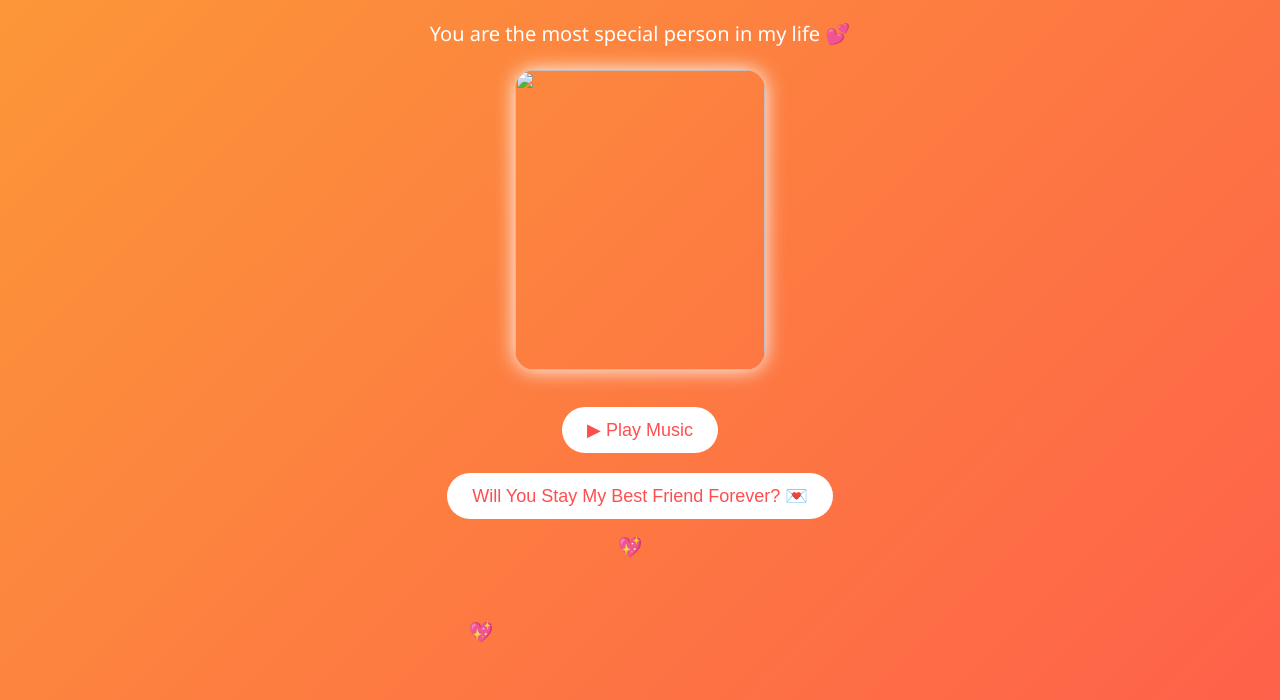
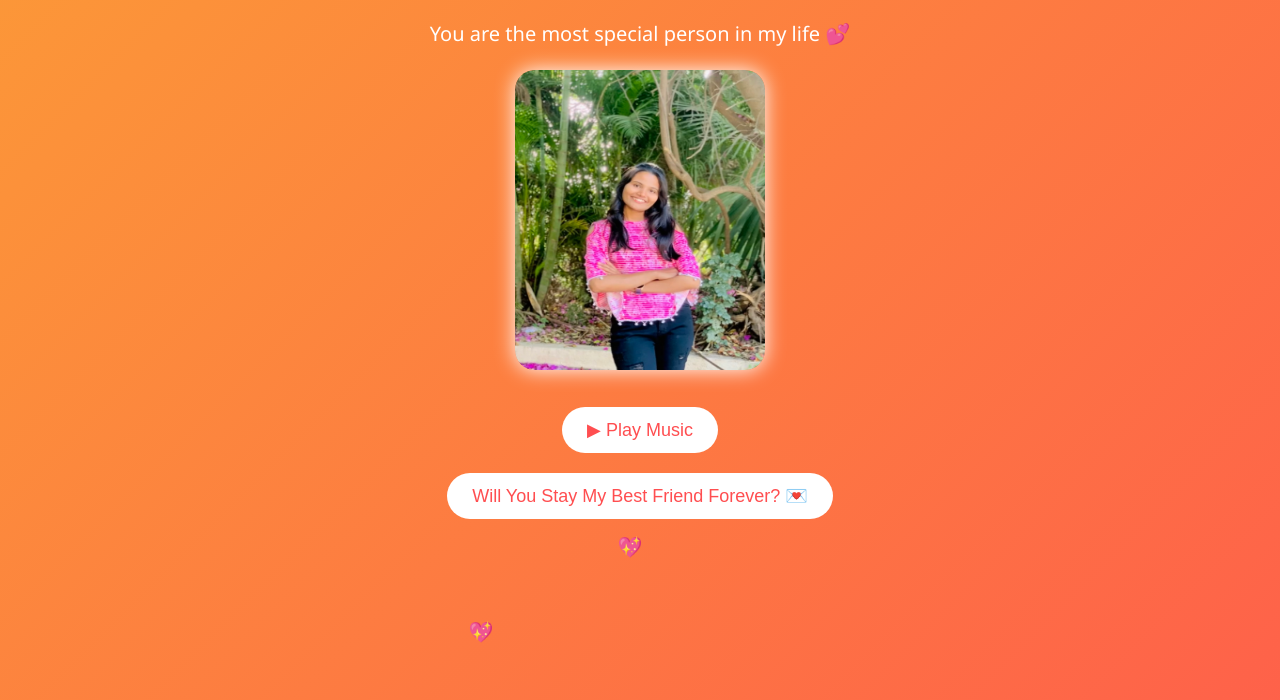
Before and after one commit to ranjeet1302/My-special-person, a plain HTML site: page index.html in a window 1280 px wide. Shown: the part 70-770 px from the top of the page. Drawn offline with Linux system fonts and the light colour scheme.

Commit message:
Update index.html

```diff
--- a/index.html
+++ b/index.html
@@ -96,7 +96,7 @@ button:hover {
 <button onclick="showLove()">Will You Stay My Best Friend Forever? 💌</button>
 
 <audio id="bgMusic" loop>
-    <source src="music/song.mp3" type="audio/mp3">
+    <source src="song.mp3" type="audio/mp3">
 </audio>
 
 <script>
@@ -113,13 +113,13 @@ function typeWriter() {
 typeWriter();
 
 var images = [
-    "images/photo1.jpg",
-    "images/photo2.jpg",
-    "images/photo3.jpg",
-    "images/photo4.jpg",
-    "images/photo5.jpg",
-    "images/photo6.jpg",
-    "images/photo7.jpg"
+    "photo1.jpg",
+    "photo2.jpg",
+    "photo3.jpg",
+    "photo4.jpg",
+    "photo5.jpg",
+    "photo6.jpg",
+    "photo7.jpg"
 ];
 
 var index = 0;
```
